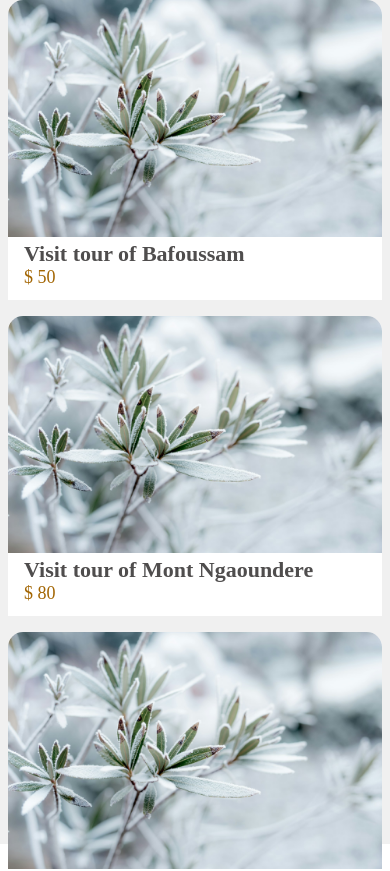
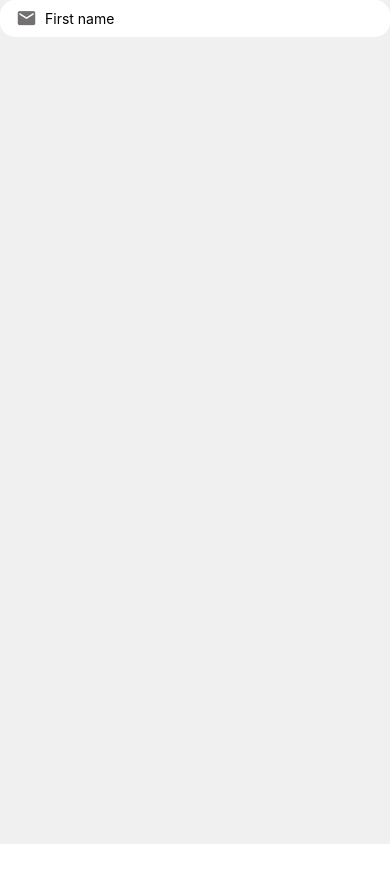
Before and after one commit to LeonelKero/done-with, a React Native app: screen / in a window 390 px wide. Shown: the top 871 px of the page. After the commit the page ends 844 px from the top, so only its background shows below. Built offline with nearby package versions, Linux system fonts and the light colour scheme.

Commit message:
Custom input component

```diff
--- a/App.js
+++ b/App.js
@@ -6,9 +6,14 @@ import ListingDetailsScreen from "./app/screens/details/ListingDetailsScreen";
 import MessagesScreen from "./app/screens/messages/MessagesScreen";
 import AccountScreen from "./app/screens/account/AccountScreen";
 import ListingsScreen from "./app/screens/listings/ListingsScreen";
+import RootContainer from "./app/screens/RootContainer";
+import DWInput from "./app/components/input/DWInput";
+import {MaterialCommunityIcons} from '@expo/vector-icons'
 
 export default function App() {
-  return <ListingsScreen />;
+  return <RootContainer>
+    <DWInput placeholder="First name" Icon={<MaterialCommunityIcons name="email" size={21} color={color.gray} />} />
+  </RootContainer>
 }
 
 const styles = StyleSheet.create({
--- a/app/components/icon/DWIcon.tsx
+++ b/app/components/icon/DWIcon.tsx
@@ -3,12 +3,12 @@ import { StyleSheet, View } from "react-native";
 import color from "../../config/color";
 
 interface Props {
-  icon: ReactNode;
+  Icon: ReactNode;
   customstyle?: {};
 }
 
-const DWIcon = ({ icon, customstyle = {} }: Props) => {
-  return <View style={[styles.container, customstyle]}>{icon}</View>;
+const DWIcon = ({ Icon, customstyle = {} }: Props) => {
+  return <View style={[styles.container, customstyle]}>{Icon}</View>;
 };
 
 export default DWIcon;
--- /dev/null
+++ b/app/components/input/DWInput.tsx
@@ -0,0 +1,47 @@
+import React, { ReactNode, useState } from "react";
+import { StyleSheet, TextInput, View } from "react-native";
+import color from "../../config/color";
+
+interface Props {
+  placeholder: string;
+  value: string;
+  onTextChange: (text: string) => void;
+  Icon: ReactNode;
+}
+
+const DWInput = ({ placeholder, Icon }: Props) => {
+  const [value, setValue] = useState<string>("");
+
+  return (
+    <View style={styles.container}>
+      {Icon}
+      <TextInput
+        style={styles.input}
+        defaultValue=""
+        onChangeText={(text) => setValue(text)}
+        autoCapitalize="sentences"
+        value={value}
+        clearButtonMode="always"
+        placeholder={placeholder}
+      />
+    </View>
+  );
+};
+
+export default DWInput;
+
+const styles = StyleSheet.create({
+  container: {
+    borderRadius: 15,
+    paddingVertical: 8,
+    paddingHorizontal: 16,
+    flexDirection: "row",
+    alignItems: "center",
+    backgroundColor: color.white,
+  },
+  input: {
+    paddingStart: 8,
+    paddingEnd: 16,
+    width: '100%'
+  },
+});
--- a/app/screens/account/AccountScreen.tsx
+++ b/app/screens/account/AccountScreen.tsx
@@ -83,7 +83,7 @@ const AccountScreen = () => {
               title={menu.name}
               onPress={() => console.log("Press on", menu.name)}
             >
-              <DWIcon icon={menu.iconObject} />
+              <DWIcon Icon={menu.iconObject} />
             </DWBasicItem>
           )}
         />
@@ -94,7 +94,7 @@ const AccountScreen = () => {
           onPress={() => console.log("Press on -> Log Out")}
         >
           <DWIcon
-            icon={<AntDesign name="logout" color={color.deepRed} size={24} />}
+            Icon={<AntDesign name="logout" color={color.deepRed} size={24} />}
           />
         </DWBasicItem>
       </View>
```
